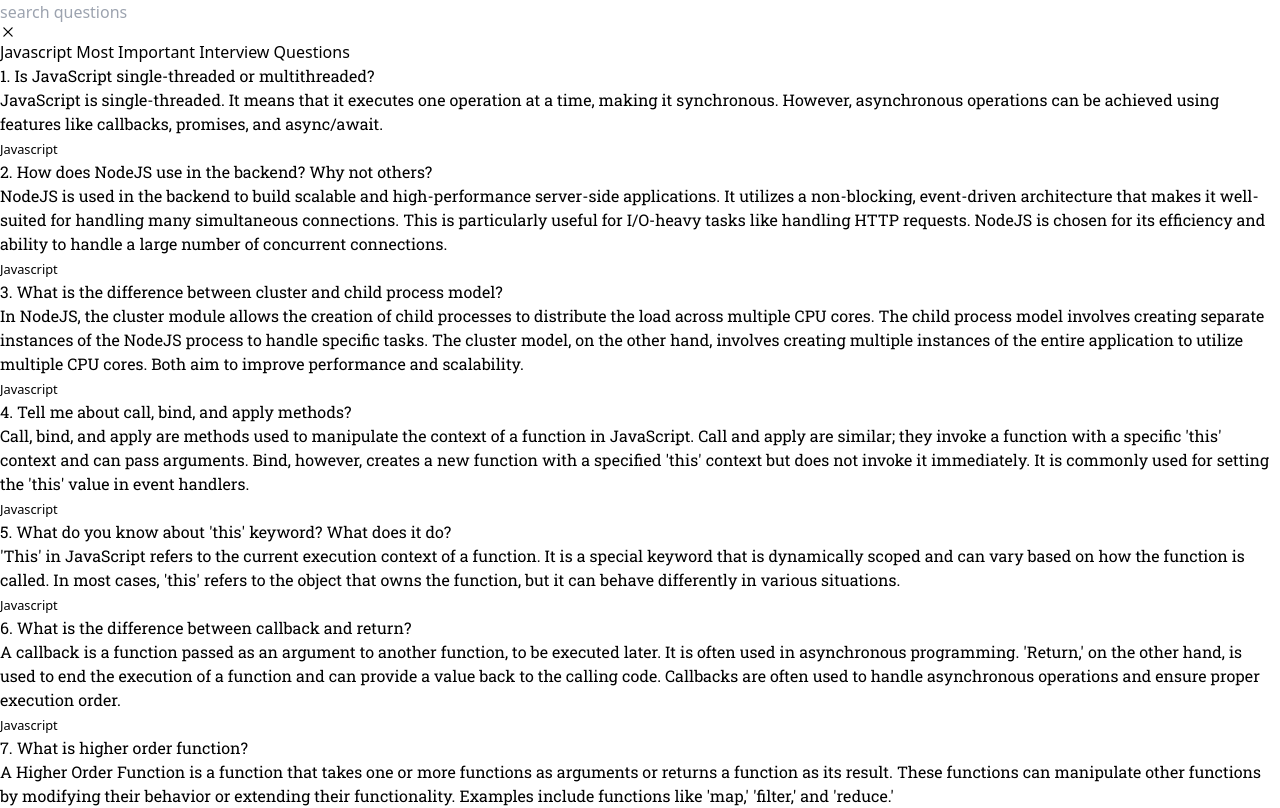
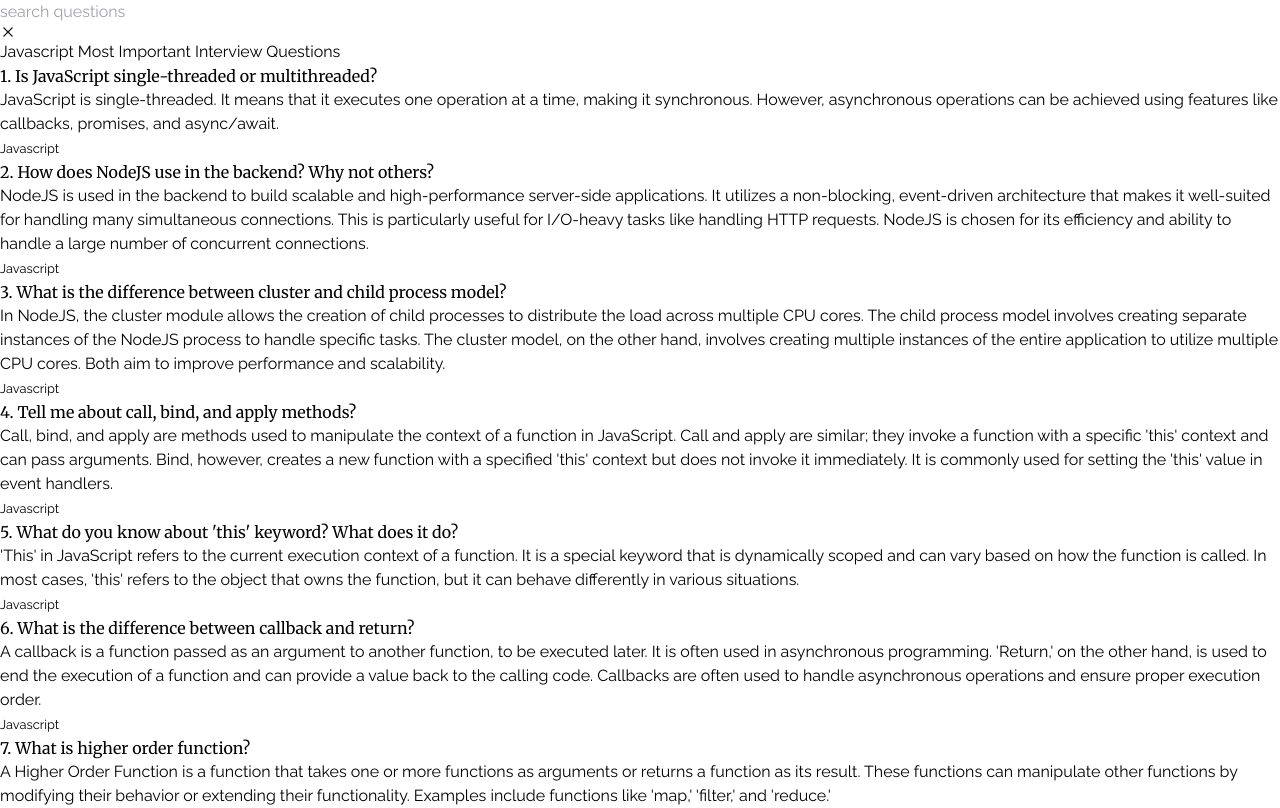
Before and after one commit to TanjimulSabbir/Interview_preparation, a React (Vite) app: page / in a window 1280 px wide. Shown: the top 808 px of the page. Built offline with nearby package versions, Linux system fonts and the light colour scheme.

Commit message:
font changed

```diff
--- a/index.html
+++ b/index.html
@@ -8,7 +8,7 @@
   <!-- Playfair display -->
   <link rel="preconnect" href="https://fonts.googleapis.com">
   <link rel="preconnect" href="https://fonts.gstatic.com" crossorigin>
-  <link href="https://fonts.googleapis.com/css2?family=Lora&family=Roboto+Slab&display=swap" rel="stylesheet">
+  <link href="https://fonts.googleapis.com/css2?family=Merriweather&family=Raleway&display=swap" rel="stylesheet">
   <title>Interview Questions</title>
 </head>
 
--- a/src/App.css
+++ b/src/App.css
@@ -1,7 +1,7 @@
-.lora {
-    font-family: 'Lora', serif;
+.HeadingFont {
+    font-family: 'Merriweather', serif;
 }
 
-.nunito {
-    font-family: 'Roboto Slab', serif;
+.textFont {
+    font-family: 'Raleway', sans-serif;
 }
--- a/src/components/JSQuestions.jsx
+++ b/src/components/JSQuestions.jsx
@@ -3,19 +3,19 @@
 
 function JSQuestions() {
     return (
-        <div className="w-[80%] md:w-2/3 mx-auto ">
+        <div className="w-[80%] md:w-2/3 mx-auto textFont">
             <h1 className="text-black text-lg md:text-3xl text-center py-4 *:rounded-2xl mt-3">Javascript Most Important Interview Questions</h1>
 
-            <div className="">
+            <div>
                 {questions.Javascript.map(question => {
                     return (
                         <div id={question.question} key={question.id} className="my-3 bg-gray-300 rounded-2xl py-8 px-4">
-                            <div className="text-xl md:text-3xl mb-4 nunito">
+                            <div className="text-xl md:text-3xl mb-4 HeadingFont">
                                 <h2>{question.id}. {question.question}</h2>
                             </div>
-                            <div className="nunito">
+                            <div>
                                 <p className="mb-4">{question.answer}</p>
-                                <ListView lists={question.lists} />
+                                <ListView lists={question.lists} listLength={question?.lists?.length} />
                             </div>
                             <small className="text-green-600 text-end text-xs flex items-end justify-end">Javascript</small>
                         </div>
--- a/src/components/ListDataView.jsx
+++ b/src/components/ListDataView.jsx
@@ -5,7 +5,7 @@
 
             {list?.listData?.map((data, index) => (
                 <div key={index} className="py-3">
-                    <p> <span className="font-medium">{index + 1}.</span> {data}</p>
+                    <p> <span className="font-bold">{index + 1}.</span> {data}</p>
                 </div>
             ))
             }
--- a/src/components/ListView.jsx
+++ b/src/components/ListView.jsx
@@ -1,9 +1,9 @@
 import ListDataView from "./ListDataView";
 
-function ListView({ lists }) {
+function ListView({ lists, listLength }) {
     return (
         <>
-            <div className="flex flex-col md:flex-row gap-10 justify-center">
+            <div className={`flex flex-col md:${listLength <= 2 && "flex-row"} gap-10 justify-center`}>
                 {lists?.map(list => <ListDataView key={list.listId} list={list}></ListDataView>)}
             </div>
         </>
--- a/src/components/ReactJSQuestions.jsx
+++ b/src/components/ReactJSQuestions.jsx
@@ -1,16 +1,16 @@
 import questions from "../assets/questions.json"
 function ReactJSQuestions() {
     return (
-        <div className="w-[80%] md:w-2/3 mx-auto">
-            <h1 className="text-black text-3xl text-center py-4 bg-sky-300 rounded-2xl mt-3">React.JS Most Important Interview Questions</h1>
+        <div className="w-[80%] md:w-2/3 mx-auto mt-10 textFont">
+            <h1 className="text-black text-lg md:text-3xl text-center py-4 bg-sky-600 rounded-2xl mt-3">React.JS Most Important Interview Questions</h1>
             <div className="">
                 {questions.ReactJS.map(question => {
                     return (
                         <div id={question.question} key={question.id} className="my-10 bg-gray-300 rounded-2xl py-8 px-4">
-                            <div className="text-xl md:text-3xl mb-4 nunito">
+                            <div className="text-xl md:text-3xl mb-4 HeadingFont">
                                 <h2>{question.id}. {question.question}</h2>
                             </div>
-                            <div className="nunito">
+                            <div>
                                 <p>{question.answer}</p>
                             </div>
                             <small className="text-green-600 text-end text-xs flex items-end justify-end">React.JS</small>
--- a/src/components/SearchQuestions.jsx
+++ b/src/components/SearchQuestions.jsx
@@ -14,7 +14,7 @@
     }, [searchText])
 
     return (
-        <div className="relative mb-16 md:w-2/3 mx-auto">
+        <div className="relative mb-16 md:w-2/3 mx-auto textFont">
             <div className="fixed top-4 w-full md:w-2/3 mx-auto">
                 <div className="relative">
                     <div className='relative flex items-center justify-center w-[260px] mx-auto'>
```
